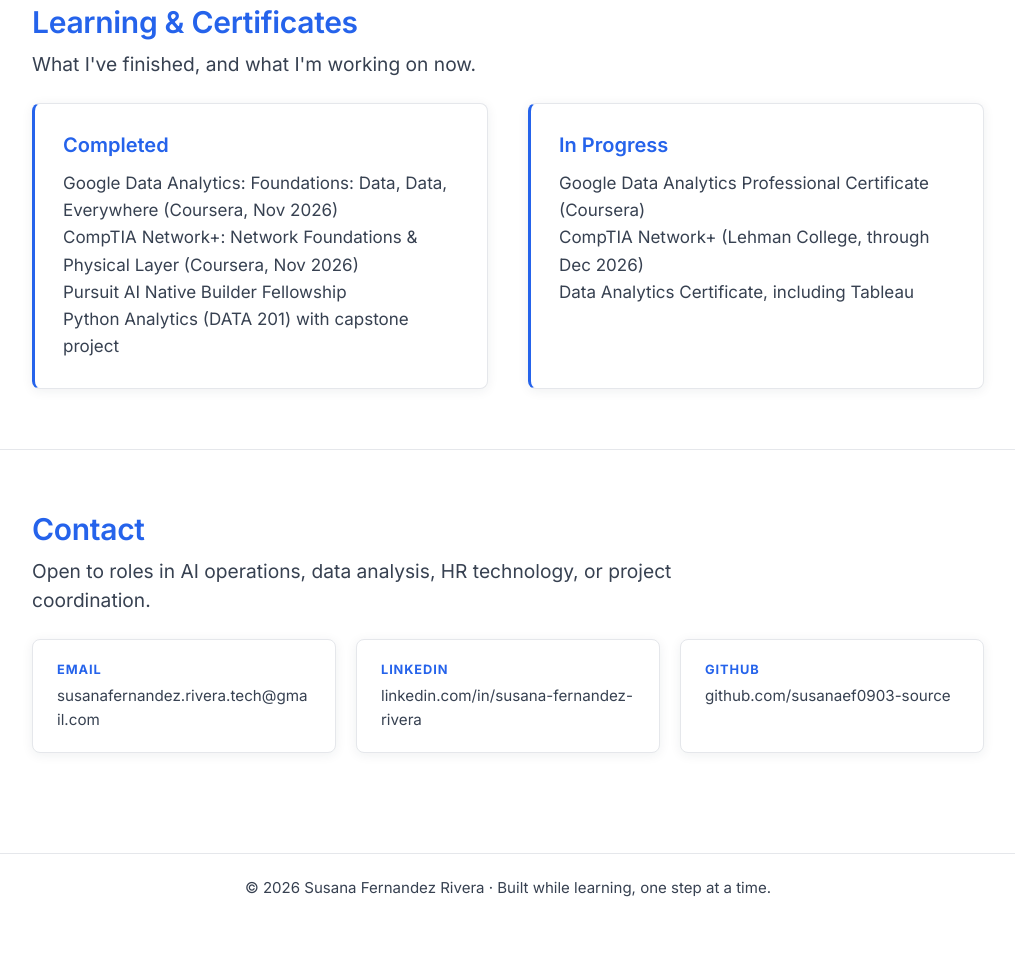
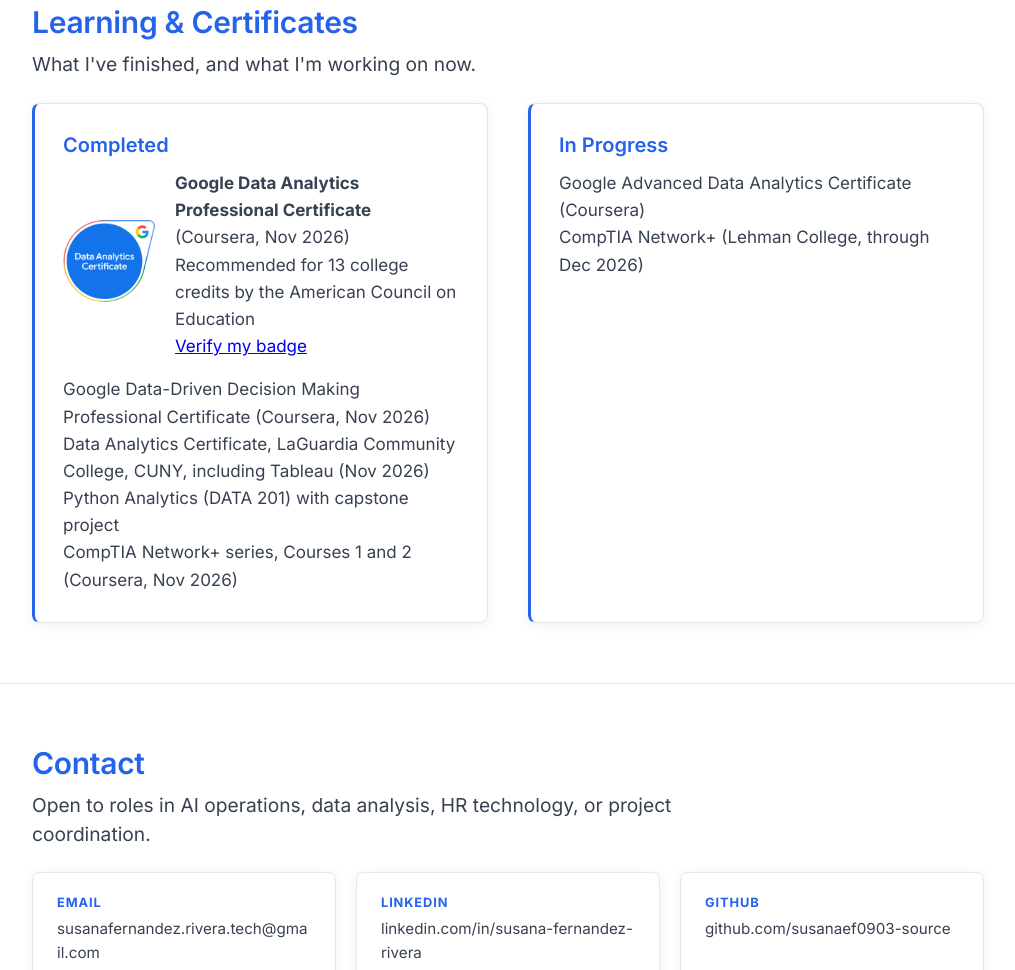
Before and after one commit to susanaef0903-source/personal-website, a plain HTML site: page index.html in a window 1280 px wide. Shown: the part 4358-5328 px from the top of the page, without its empty margins (132-1147 px from the left). Before the commit the page ends 5280 px from the top, so only its background shows below. Drawn offline with Linux system fonts and the light colour scheme.

Commit message:
Add Google Data Analytics Professional Certificate badge and update Learning & Certificates
Show the Credly badge with a verify link and the ACE 13 college credit
recommendation, mark the LaGuardia Data Analytics certificate and Google
Data-Driven Decision Making as completed, and list Google Advanced Data
Analytics as in progress.

```diff
--- a/index.html
+++ b/index.html
@@ -241,16 +241,23 @@
         <div class="background-grid">
           <div class="background-item">
             <h3>Completed</h3>
-            <p>Google Data Analytics: Foundations: Data, Data, Everywhere (Coursera, Nov 2026)<br>
-               CompTIA Network+: Network Foundations &amp; Physical Layer (Coursera, Nov 2026)<br>
-               Pursuit AI Native Builder Fellowship<br>
-               Python Analytics (DATA 201) with capstone project</p>
+            <div class="badge-row">
+              <a href="https://www.credly.com/go/6VSeTQNj" target="_blank" rel="noopener">
+                <img src="google-da-badge.png" alt="Google Data Analytics Professional Certificate badge" class="cert-badge">
+              </a>
+              <p><strong>Google Data Analytics Professional Certificate</strong> (Coursera, Nov 2026)<br>
+                 Recommended for 13 college credits by the American Council on Education<br>
+                 <a href="https://www.credly.com/go/6VSeTQNj" target="_blank" rel="noopener">Verify my badge</a></p>
+            </div>
+            <p>Google Data-Driven Decision Making Professional Certificate (Coursera, Nov 2026)<br>
+               Data Analytics Certificate, LaGuardia Community College, CUNY, including Tableau (Nov 2026)<br>
+               Python Analytics (DATA 201) with capstone project<br>
+               CompTIA Network+ series, Courses 1 and 2 (Coursera, Nov 2026)</p>
           </div>
           <div class="background-item">
             <h3>In Progress</h3>
-            <p>Google Data Analytics Professional Certificate (Coursera)<br>
-               CompTIA Network+ (Lehman College, through Dec 2026)<br>
-               Data Analytics Certificate, including Tableau</p>
+            <p>Google Advanced Data Analytics Certificate (Coursera)<br>
+               CompTIA Network+ (Lehman College, through Dec 2026)</p>
           </div>
         </div>
       </div>
--- a/styles.css
+++ b/styles.css
@@ -465,3 +465,19 @@ h2 {
     text-align: center;
   }
 }
+
+/* Certificate badge (Learning & Certificates) */
+.badge-row {
+  display: flex;
+  align-items: center;
+  gap: 1rem;
+  margin-bottom: 1rem;
+}
+.cert-badge {
+  width: 96px;
+  height: auto;
+  flex-shrink: 0;
+}
+@media (max-width: 480px) {
+  .badge-row { flex-direction: column; align-items: flex-start; }
+}
```
Also changed, not shown: google-da-badge.png (added).
